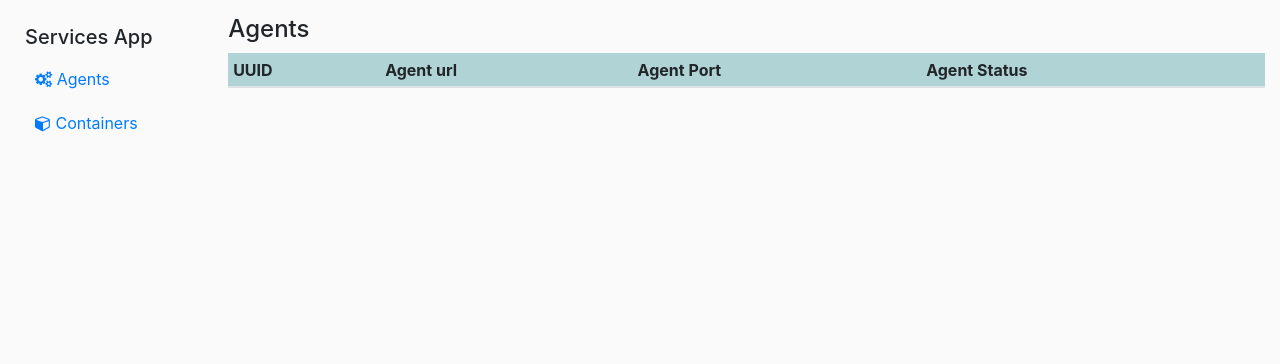
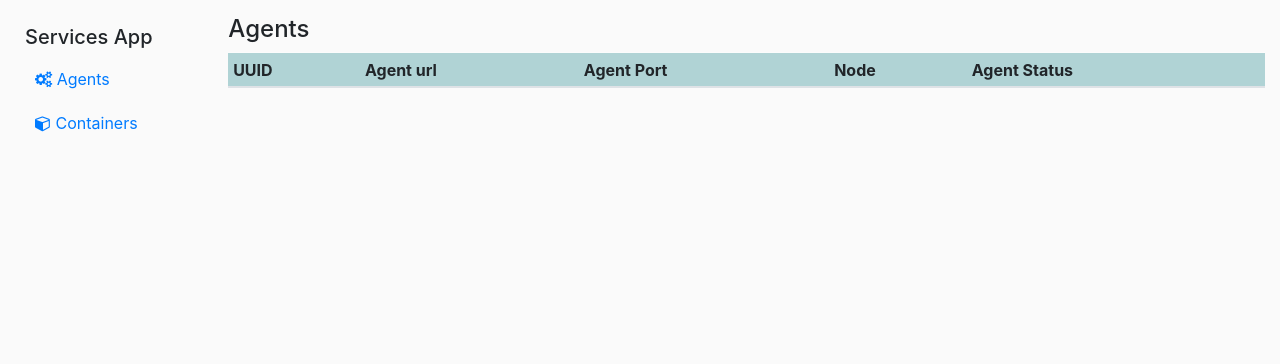
Before and after one commit to Demo-Smart-Factory-Concordia-University/OpenFactory, a Flask app: page /services/agents in a window 1280 px wide. Shown: the part 56-420 px from the top of the page. Run offline with Flask 3, Linux system fonts and the light colour scheme; the visitor is signed in with stand-in values (Sample User, id 1); data that the repository does not hold is empty; some libraries are stand-ins or nearby versions.

Commit message:
Add node

```diff
--- a/openfactory/datafabric/app/services/templates/services/agents/agents_list.html
+++ b/openfactory/datafabric/app/services/templates/services/agents/agents_list.html
@@ -10,6 +10,7 @@
            <th scope="col">UUID</th>
            <th scope="col">Agent url</th>
            <th scope="col">Agent Port</th>
+           <th scope="col">Node</th>
            <th scope="col">Agent Status</th>
         </tr>
       </thead>
@@ -21,6 +22,7 @@
           <th><a href="#">{{ agent.uuid }}</th>
           <td>{{ agent.agent_url }}</td>
           <td>{{ agent.agent_port }}</td>
+          <td>{{ agent.node }}</td>
           <td>{{ agent.status }}</td>
         </tr>
         {% endfor %}
```
